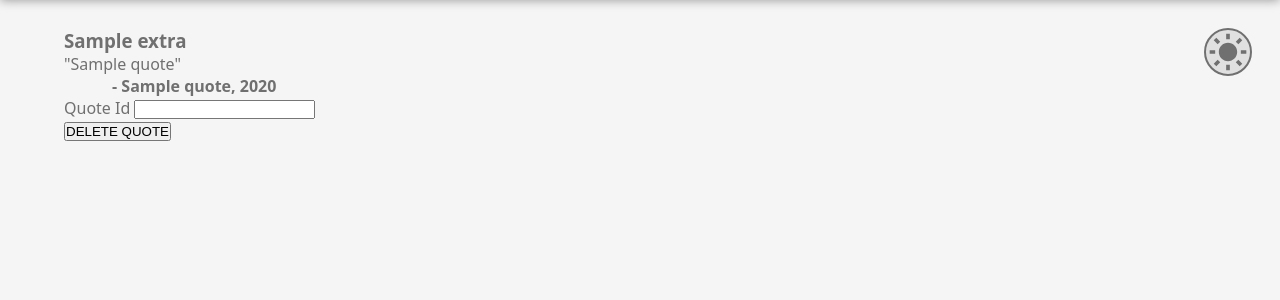
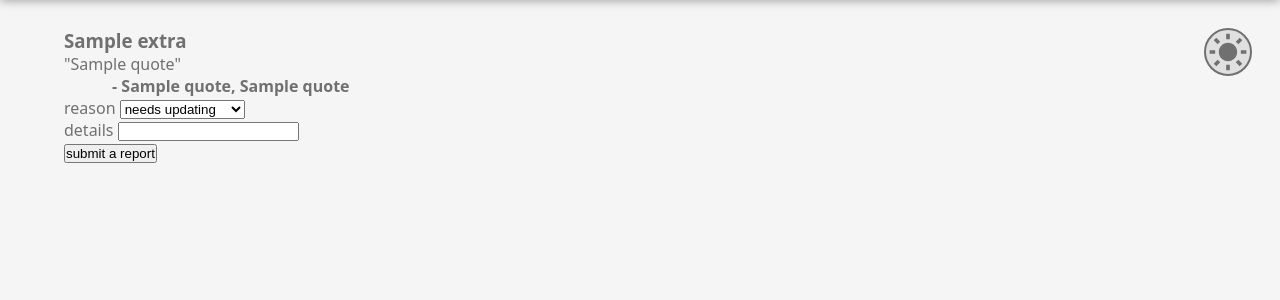
Before and after one commit to ArchieHickmott/quotebook, a Flask app: template app/quotes/templates/report.html in a window 1280 px wide. Shown: the part 82-382 px from the top of the page. Run offline with Flask 3, Linux system fonts and the light colour scheme; the template is opened without the code that fills it: values that come from a table or form of the project are taken from there, most other values are stand-ins (such as "Sample title", 1, 10 or a date in 2020); parts of the project's set-up code (start-up, migrations or seed data) failed here and were passed over; some libraries are stand-ins or nearby versions.

Commit message:
minor changes

```diff
--- a/app/admin/admin.py
+++ b/app/admin/admin.py
@@ -28,6 +28,7 @@ def before():
     if user.plevel > 0:
         return
     return abort(401)
+
 
 @blueprint.route("/")
 def portal():
--- a/app/quotes/quotes.py
+++ b/app/quotes/quotes.py
@@ -1,11 +1,11 @@
 from flask import Blueprint, render_template, request, redirect, url_for, session
 from flask_wtf import FlaskForm
-from wtforms.fields import StringField, SubmitField
+from wtforms.fields import StringField, SubmitField, SelectField
 from wtforms.validators import DataRequired
 import random
 import datetime
 
-from ..utils import qm, db, User
+from ..utils import qm, db, User, login_required
 
 qm = qm
 
@@ -19,6 +19,17 @@ class Submit(FlaskForm):
     year = StringField("year", [DataRequired()], render_kw={"placeholder": "year"})
     quote = StringField("quote", [DataRequired()], render_kw={"placeholder": "quote"})
     submit = SubmitField("Submit Quote")
+
+class Report(FlaskForm):
+    reason = SelectField("reason", [DataRequired()],
+                         choices=[("needs updating", "needs updating"),
+                                  ("personal reasons", "personal reasons"),
+                                  ("not funny", "not funny"),
+                                  ("joke taken too far", "joke taken too far"),
+                                  ("not a quote", "not a quote"),
+                                  ("other", "other")])
+    details = StringField("details")
+    submit = SubmitField("submit a report")
 
 @blueprint.before_request
 def before():
@@ -52,7 +63,7 @@ def home():
         random_quote = qm.get_quote(-1)
         qotd = qm.qotd()
         best_quote = qm.orderd_by_likes()[0]
-    return render_template("quote.html", random_quote=random_quote, qotd=qotd, best_quote=best_quote)
+    return render_template("home.html", random_quote=random_quote, qotd=qotd, best_quote=best_quote)
 
 @blueprint.route("/all", methods=["GET", "POST"])
 def all():
@@ -92,3 +103,34 @@ def submit():
         for field in fields:
             setattr(field, "data", None)
     return render_template("submit.html", form=form, quotes=quotes)
+
+@blueprint.route("/report", methods=["GET", "POST"])
+@login_required
+def report():
+    form: Report = Report()
+    quote = request.args.get("quote", False)
+    if not quote:
+        return redirect(url_for("quotes.all"))
+    quote = int(quote)
+    if form.validate_on_submit():
+        user = User(**session["user"])
+        reason = form.reason
+        details = form.details
+        db.query(f"INSERT INTO reports (user_id, quote_id, reason, details, status) VALUES ({user.id}, {quote}, ?, ?, 0)",
+                 (reason, details))
+        # yeah ik and don't care that this is bad practice, fight me about it
+        message = \
+        """
+        <h2>Success</h2>
+        <p>
+            your report will be view by our admin team <br> if they deem suitable, action will be taken
+        </p>
+        """
+        return render_template("message_page.html", message=message)
+    quote = db.query(f"SELECT author, year, quote FROM quotes WHERE id={quote}")[0]
+    return render_template("report.html", quote=quote, form=form)
+
+@blueprint.route("/<int:quoteid>")
+def quote_page(quoteid):
+    quote = qm.get_quote(quoteid)
+    return render_template("quote.html", quote=quote)
--- a/app/quotes/templates/report.html
+++ b/app/quotes/templates/report.html
@@ -4,12 +4,12 @@
 <h3>{{extra}}</h3>
 <div class="row">
     <div class="col-sm-12">
-    "{{quote.quote}}"
+    "{{quote[2]}}"
     </div>
 </div>
 <div class="row">
     <div class="col-sm-1"></div>
-    <div class="col-sm-11"><b> - {{quote.name}}, {{quote.year}}</b></div>
+    <div class="col-sm-11"><b> - {{quote[0]}}, {{quote[1]}}</b></div>
 </div>
 <form method="POST">
     {{form.crsf_token}}
--- /dev/null
+++ b/app/templates/message_page.html
@@ -0,0 +1,4 @@
+{% extends "template.html" %}
+{% block content %}
+{{message | safe}}
+{% endblock content %}
--- a/app/utils/quoteManager.py
+++ b/app/utils/quoteManager.py
@@ -16,6 +16,9 @@ comments(user_id, quote_id, comment)
 class QuoteManager:
     def __init__(self):
         self.db = db
+        quotes = db.query("SELECT id FROM quotes")
+        for quote in quotes:
+            self.db.query(f"UPDATE quotes SET likes = (SELECT count(quote_id) FROM likes WHERE quote_id={quote[0]}) WHERE id={quote[0]}")
 
     def get_quote(self, quote_id: int=-1):
         '''
--- a/app/utils/userManager.py
+++ b/app/utils/userManager.py
@@ -69,7 +69,7 @@ class UserManager:
 
         self.db.query('INSERT INTO users (name, email, password_hash, style, created_at, plevel) VALUES (?, ?, ?, ?, ?, ?)', (name, email, password_hash, style, int(time()), 0))
         user = User(*self.db.query('SELECT * FROM users WHERE email = ?', (email,))[0])
-        logger.info(f"user created {user.id}", extra={"userid":user.id, "action":"user created"})
+        logger.info(f"\x1b[33muser created {user.id}\x1b[0m", extra={"userid":user.id, "action":"user created"})
         return user
 
     def update_user(self, user_id: int, name: str=None, email: str=None, password_hash: str=None, plevel: int=None, style: str=None):
@@ -89,8 +89,9 @@ class UserManager:
                data_dict[key] = getattr(user, key)
             else:
                 object.__setattr__(user, key, item)
-        logger.info(f"updated user info {user_id}", extra={"userid":user_id, "action":"updated data"})
+        logger.info(f"\x1b[33mupdated user info {user_id}\x1b[0m", extra={"userid":user_id, "action":"updated data"})
         parameters = tuple((item[1] for item in data_dict.items()))
+        self.db.query(f"UPDATE users SET name=?, email=?, password_hash=?, style=? WHERE id={user_id}", parameters)
         return User(*self.db.query(f'SELECT * FROM users WHERE id = {user_id}')[0])
 
     def delete_user(self, user_id: int):
```
Also changed, not shown: app/quotes/templates/home.html (added, +72 -0 lines), app/quotes/templates/quote.html (+3 -62 lines), 2 other files.
